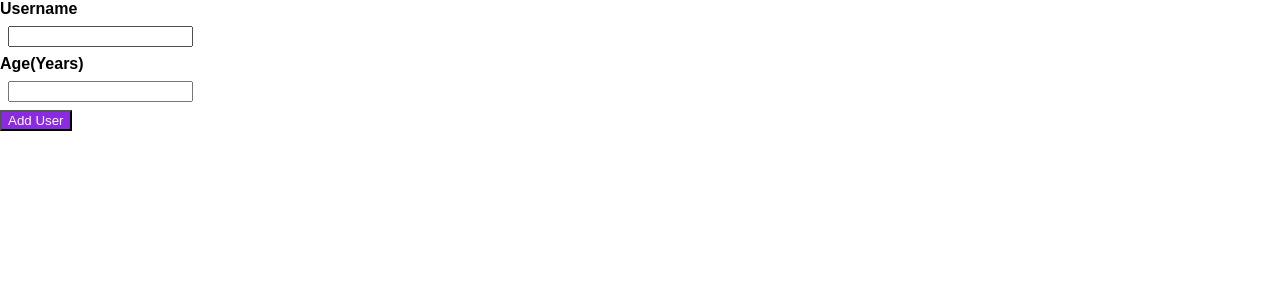
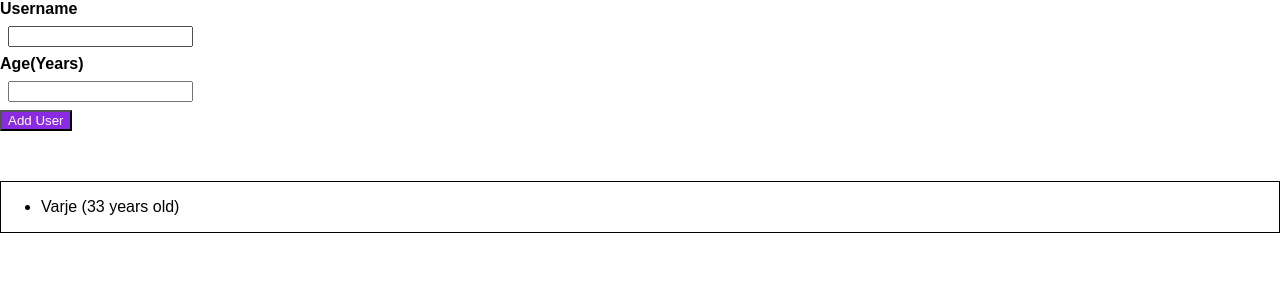
Before and after one commit to varje/01-starting-project-21, a React (Create React App) app: page / in a window 1280 px wide. Shown: the top 300 px of the page. Built offline with nearby package versions, Linux system fonts and the light colour scheme.

Commit message:
add userslist component

```diff
--- a/src/App.js
+++ b/src/App.js
@@ -1,10 +1,12 @@
 import React from 'react';
 import AddUser from './components/AddUser/AddUser';
+import UsersList from './components/UsersList/UsersList';
 
 function App() {
   return (
     <div>
       <AddUser />
+      <UsersList />
     </div>
   );
 }
--- /dev/null
+++ b/src/components/UsersList/UsersList.js
@@ -0,0 +1,15 @@
+import classes from './UsersList.module.css';
+
+function UsersList() {
+    return (
+        <div className={classes.usersList}>
+            <ul>
+                <li>
+                    <p>Varje (33 years old)</p>
+                </li>
+            </ul>
+        </div>
+    )
+}
+
+export default UsersList;
--- /dev/null
+++ b/src/components/UsersList/UsersList.module.css
@@ -0,0 +1,5 @@
+.usersList {
+  display: block;
+  border: 1px solid black;
+  margin-top: 50px;
+}
```
Also changed, not shown: src/components/UsersList.js (deleted).
